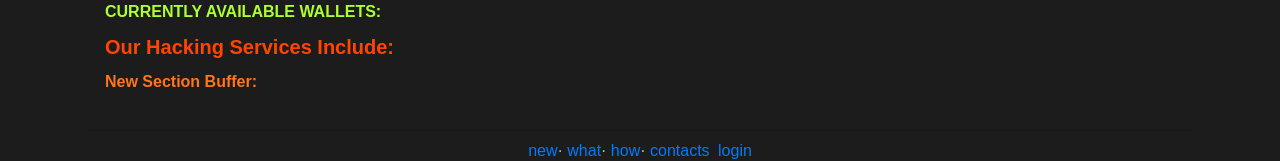
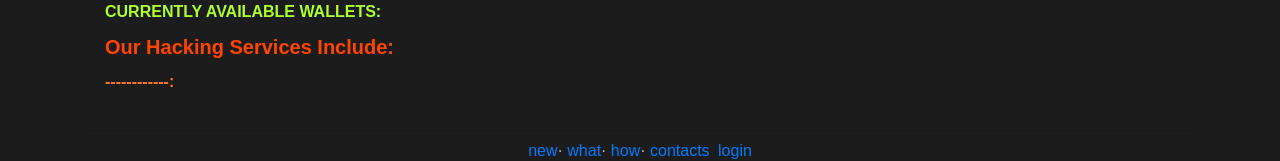
Before and after one commit to darkwalker11/GhostMarket1, a website: page dashboard.html in a window 1280 px wide. Shown: the part 181-342 px from the top of the page. Drawn offline with nearby package versions, Linux system fonts and the light colour scheme; no server answers.

Commit message:
Update dashboard.html

```diff
--- a/dashboard.html
+++ b/dashboard.html
@@ -66,7 +66,7 @@
                                     <h5><span style="color:OrangeRed">Our Hacking Services Include:</span></h5>
                                     <div id="block_8_analysis"></div>
 
-                                    <h6 style="color: #ff751b;">New Section Buffer:</h6>
+                                    <h6 style="color: #ff751b;">------------:</h6>
                                     <div id="block_9_extra"></div>
 
                                 </article>
```
